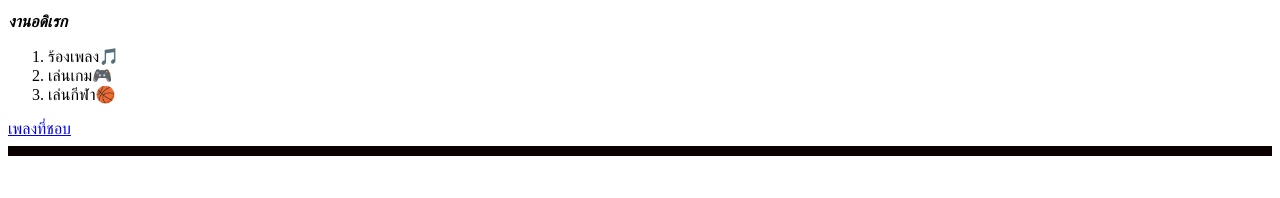
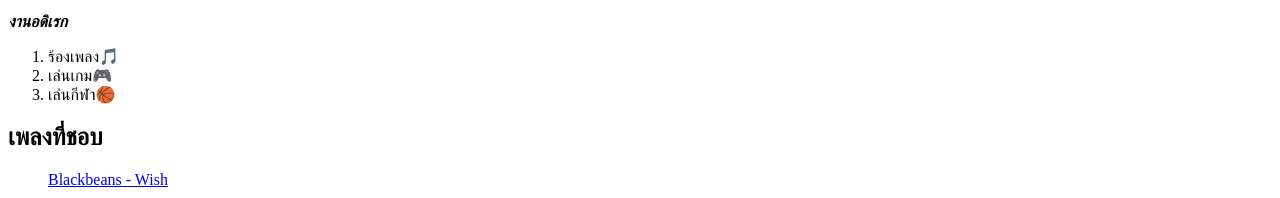
Before and after one commit to Frame27066/28Korakod, a plain HTML site: page work3.html in a window 1280 px wide. Shown: the part 545-743 px from the top of the page. Drawn offline with Linux system fonts and the light colour scheme.

Commit message:
Add files via upload

```diff
--- a/work3.html
+++ b/work3.html
@@ -27,8 +27,10 @@
      <li>เล่นเกม🎮</li>
      <li>เล่นกีฬา🏀</li>
     </ol>
-    <a href="https://www.youtube.com/watch?v=UHpJzCd_lXo">เพลงที่ชอบ</a>
-     <hr size="10" color="b">
+    <h2>เพลงที่ชอบ </h2>
+    <ol>
+     <a href="https://www.youtube.com/watch?v=UHpJzCd_lXo">Blackbeans - Wish</a>
+    </ol>
 
  <br> </br>
  <table border="1" colspan="2">
```
Also changed, not shown: work2.html (+4 -2 lines).
